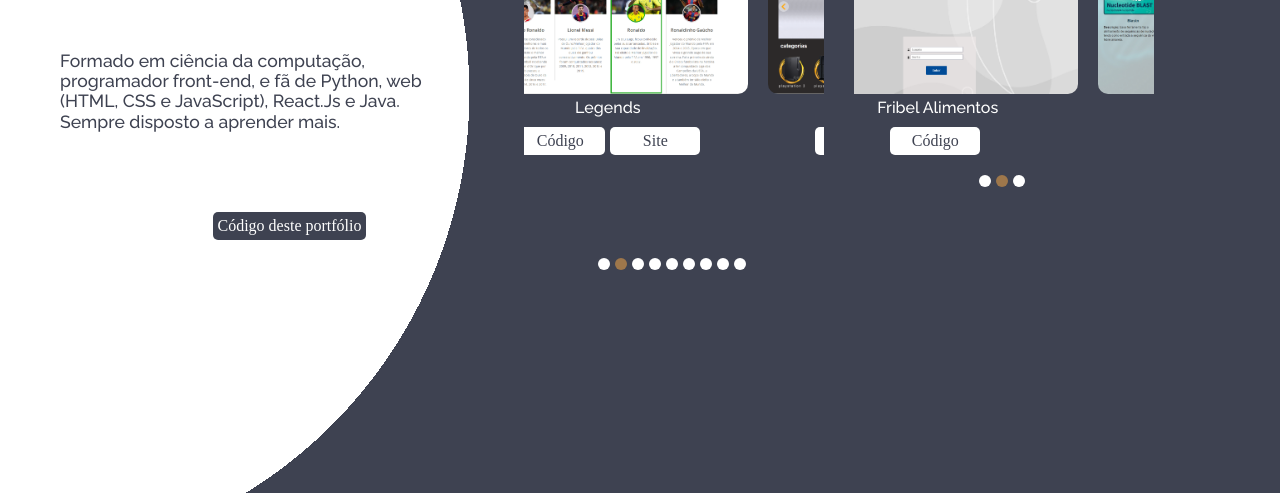
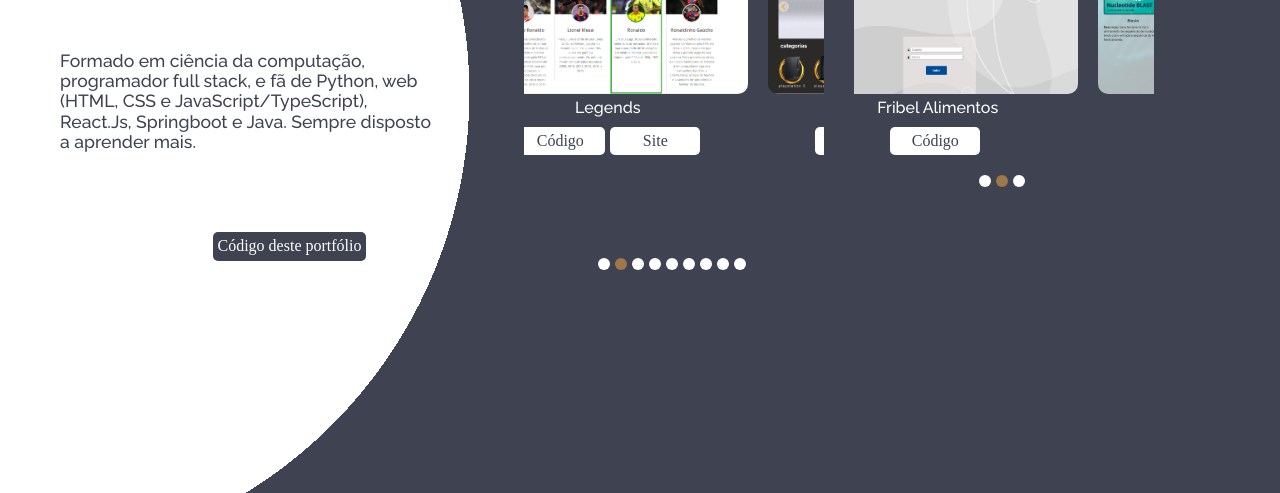
Before and after one commit to YannFigueiredo/portfolio, a plain HTML site: page index.html in a window 1280 px wide. Shown: the part 307-800 px from the top of the page. Drawn offline with Linux system fonts and the light colour scheme; a web font is replaced by a local one.

Commit message:
Alterado resumo

```diff
--- a/index.html
+++ b/index.html
@@ -30,7 +30,7 @@
                 </div>
                 <div class="sobre">
                     <h1>Yann<br>Figueiredo</h1>
-                    <p>Formado em ciência da computação, programador front-end, e fã de Python, web (HTML, CSS e JavaScript), React.Js e Java. Sempre disposto a aprender mais.</p>
+                    <p>Formado em ciência da computação, programador full stack, e fã de Python, web (HTML, CSS e JavaScript/TypeScript), React.Js, Springboot e Java. Sempre disposto a aprender mais.</p>
                 </div>
                 <div class="container-btn">
                     <a class="btn btn-codigo">Código deste portfólio</a>
```
